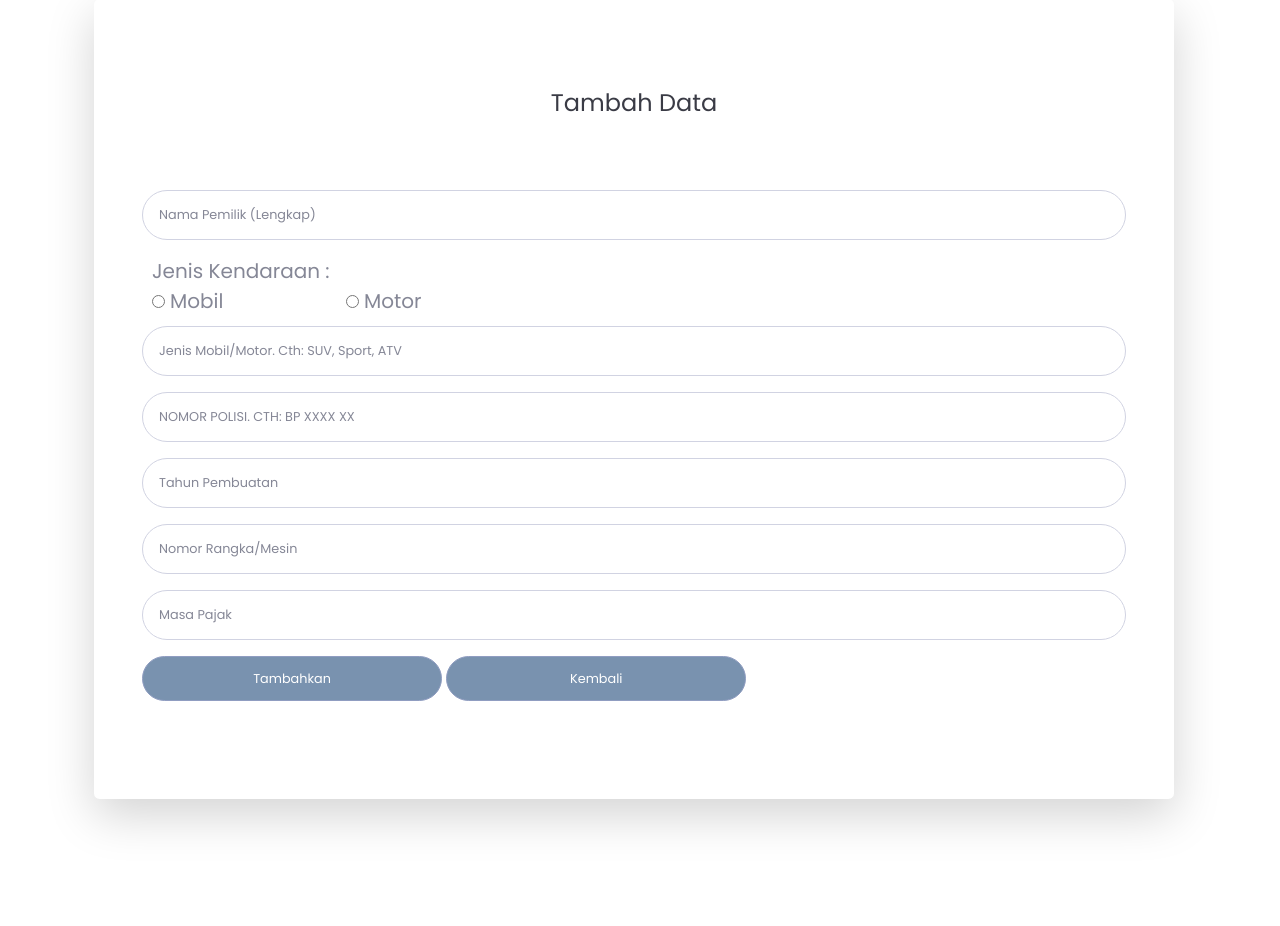
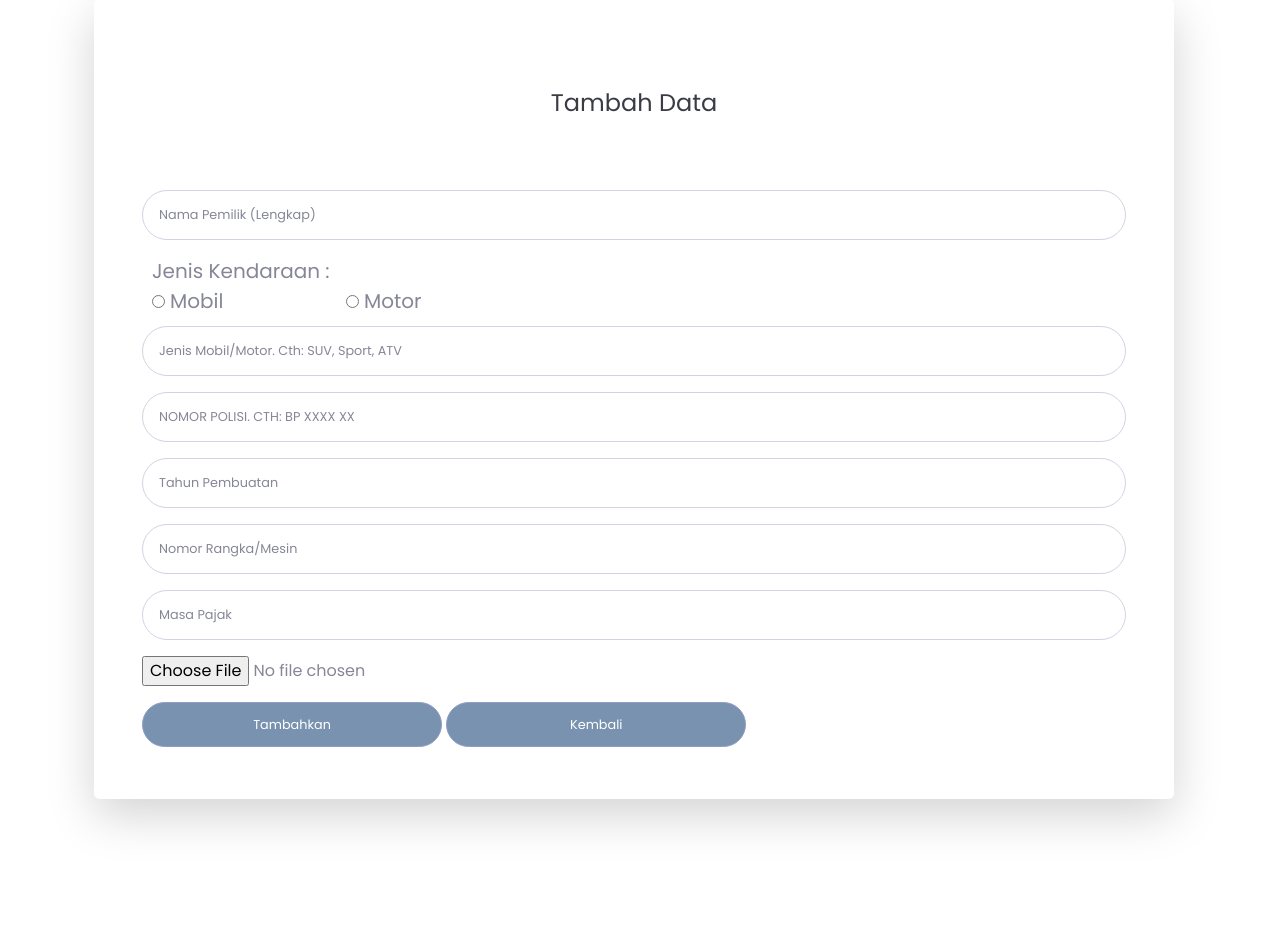
Before and after one commit to irenedocode/iibnpajak, a PHP site: page /admin/tambah.php in a window 1280 px wide. Shown: the part 158-1084 px from the top of the page. Run offline with PHP 8.4, Linux system fonts and the light colour scheme.

Commit message:
tambah image

```diff
--- a/admin/tambah.php
+++ b/admin/tambah.php
@@ -105,6 +105,10 @@
                                     id="exampleInputEmail" name="masapajak" aria-describedby="emailHelp" required
                                     placeholder="Masa Pajak">
                             </div>
+                            <div class="form-group">
+                                <input type="file" id="imageUpload" name="imageUpload" accept="image/*">
+                            </div>
+
                         <button type="submit" name="submit" class="btn btn-primary btn-user" style="width: 300px;" display="flex">
                             Tambahkan
                         </button>
```
